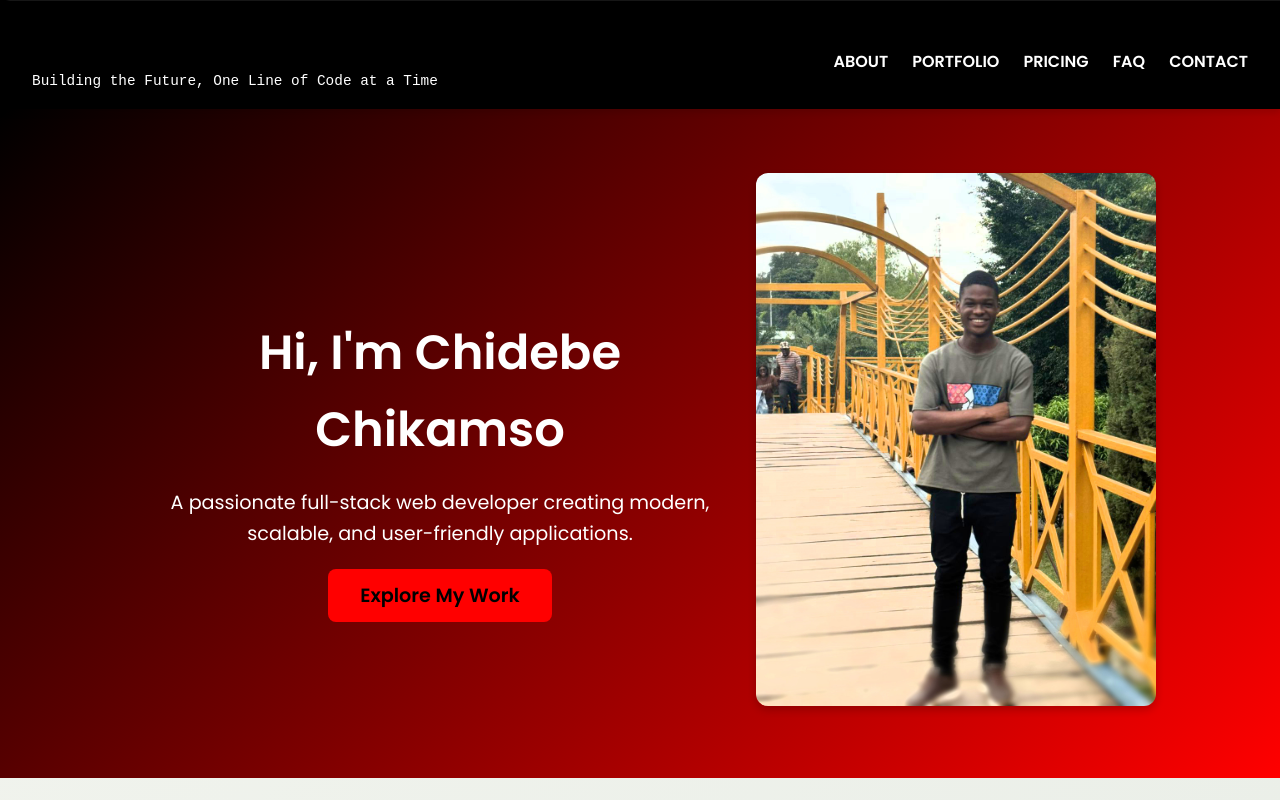
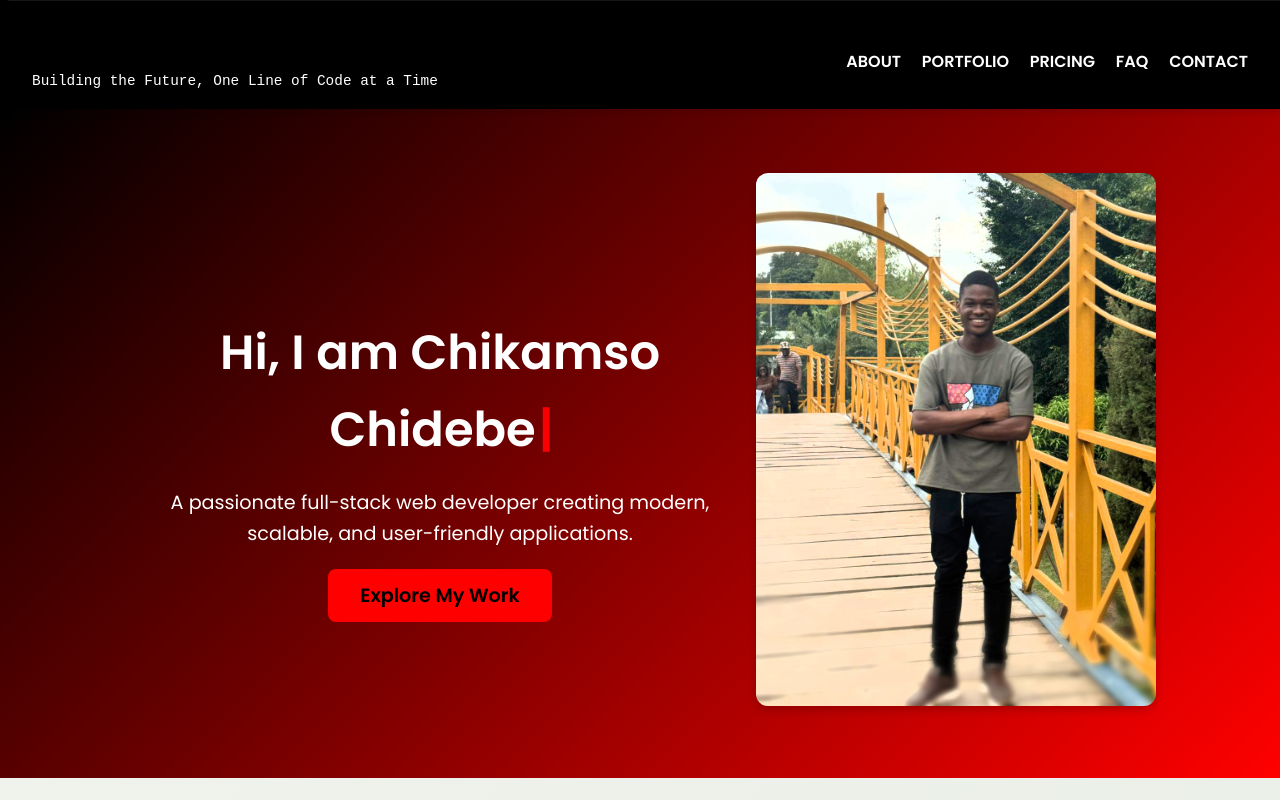
Before and after one commit to ChikamsoChidebe/react, a React (Vite) app: page / in a window 1280 px wide. Shown: the top 800 px of the page. Built offline with nearby package versions, Linux system fonts and the light colour scheme.

Commit message:
Typewriter

```diff
--- a/package.json
+++ b/package.json
@@ -18,6 +18,7 @@
   "react": "^18.3.1",
   "react-dom": "^18.3.1",
   "react-icons": "^5.5.0",
+  "react-simple-typewriter": "^5.0.1",
   "tailwindcss": "^4.0.14"
  },
  "devDependencies": {
--- a/src/App.css
+++ b/src/App.css
@@ -848,7 +848,7 @@ a:hover {
 
 .header nav {
   display: flex;
-  gap: 1.5rem;
+  gap: 1.3rem;
 }
 
 .header nav a {
@@ -911,8 +911,8 @@ a:hover {
     height: 5vh;
     display: flex;
     flex-direction: row;
-    justify-content: space-around;
-    gap: 12rem;
+    /* justify-content: space-around; */
+    gap: 9rem;
     text-align: center;
   }
 
--- a/src/App.jsx
+++ b/src/App.jsx
@@ -3,6 +3,7 @@ import AOS from 'aos';
 import 'aos/dist/aos.css'; // Import AOS styles
 import { FaGithub, FaLinkedin, FaEnvelope, FaPhone, FaStar, FaChevronDown, FaBars, FaTimes, Fa500Px, FaFacebook, FaFacebookF, FaWhatsapp } from 'react-icons/fa';
 import { useState, useEffect } from 'react';
+import { useTypewriter, Cursor} from 'react-simple-typewriter'
 
 
 function App() {
@@ -13,6 +14,14 @@ function App() {
   const [yearCount, setyearCount] = useState(0);
   const [isScrolled, setIsScrolled] = useState(false);
   const [menuOpen, setMenuOpen] = useState(false); // State to toggle the menu
+  let [text] = useTypewriter({
+    words: ['Hi, I am Chikamso Chidebe', 'Web Developer', 'UI/UX Designer', 'Tech Enthusiast', 'Freelancer'],
+    loop: 0,
+    typeSpeed: 50, // Faster typing speed
+    deleteSpeed: 50, // Faster deleting speed
+    delaySpeed: 300, // Shorter delay before typing the next word
+    cursor: <Cursor cursorStyle='|' cursorBlinking={false} cursorColor='red' />,
+  });
 
   useEffect(() => {
     AOS.init({
@@ -20,6 +29,7 @@ function App() {
       once: true, // Whether animation should happen only once
     });
   }, []);
+
 
   useEffect(() => {
     const handleScroll = () => {
@@ -229,7 +239,7 @@ function App() {
       {/* Landing Section */}
       <section className="landing fade-in" data-aos="fade-up">
         <div className="landing-content">
-          <h1>Hi, I'm Chidebe Chikamso</h1>
+          <h1><span>{text}</span><Cursor cursorColor='red'/> </h1>
           <p>A passionate full-stack web developer creating modern, scalable, and user-friendly applications.</p>
           <a href="#portfolio" className="cta-button">Explore My Work</a> {/* Updated to use an anchor link */}
         </div>
```
Also changed, not shown: 1 other file (tests, documents, lock files or other folders).
